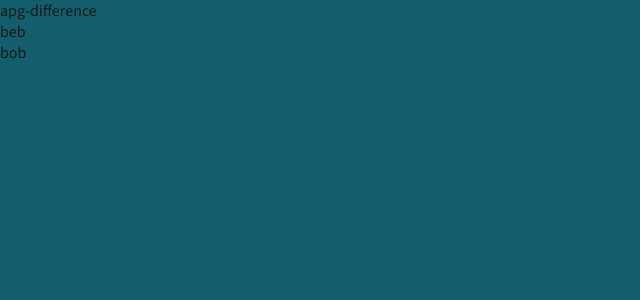
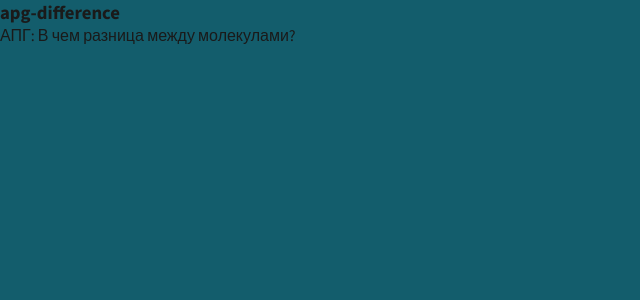
Before and after one commit to fedotarte/nm_glau, a Next.js app: page /articles/apg-difference in a window 1280 px wide. Shown: the top 300 px of the page, without its empty margins (0-640 px from the left). Built offline with nearby package versions, Linux system fonts and the light colour scheme.

Commit message:
chore: remove rules in src, add article config for detail page

```diff
--- a/src/app/articles/[slug]/page.tsx
+++ b/src/app/articles/[slug]/page.tsx
@@ -1,20 +1,16 @@
+import { ARTICLES } from "@/content";
+
 export default async function ArticlePage(
   props: PageProps<"/articles/[slug]">,
 ) {
-  const posts = [
-    { id: "1", title: "beb" },
-    { id: "2", title: " bob" },
-  ];
   const { slug } = await props.params;
 
+  const found = ARTICLES.find((article) => article.slug === slug);
+
   return (
-    <>
-      <p>{slug}</p>
-      <ul>
-        {posts.map((post) => (
-          <li key={post.id}>{post.title}</li>
-        ))}
-      </ul>
-    </>
+    <div>
+      <h3>{slug}</h3>
+      <p>{found?.title}</p>
+    </div>
   );
 }
```
Also changed, not shown: 2 other files (tests, documents, lock files or other folders).
